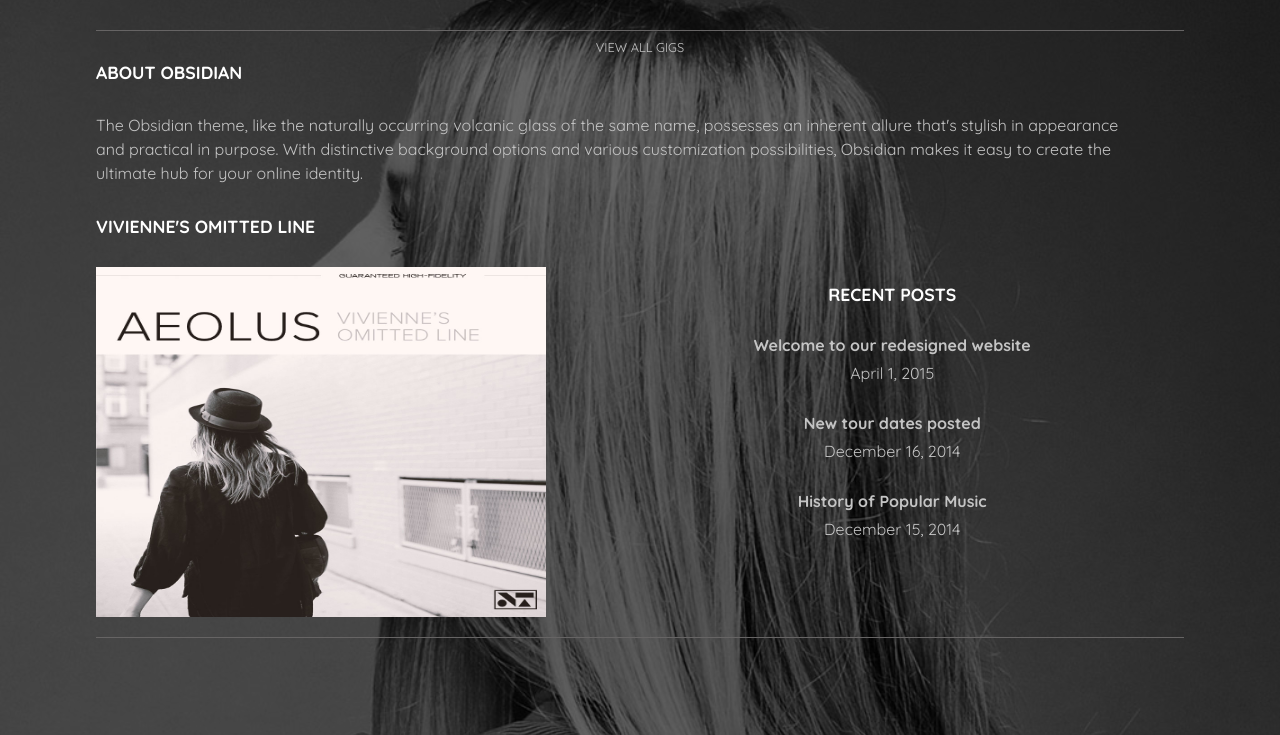
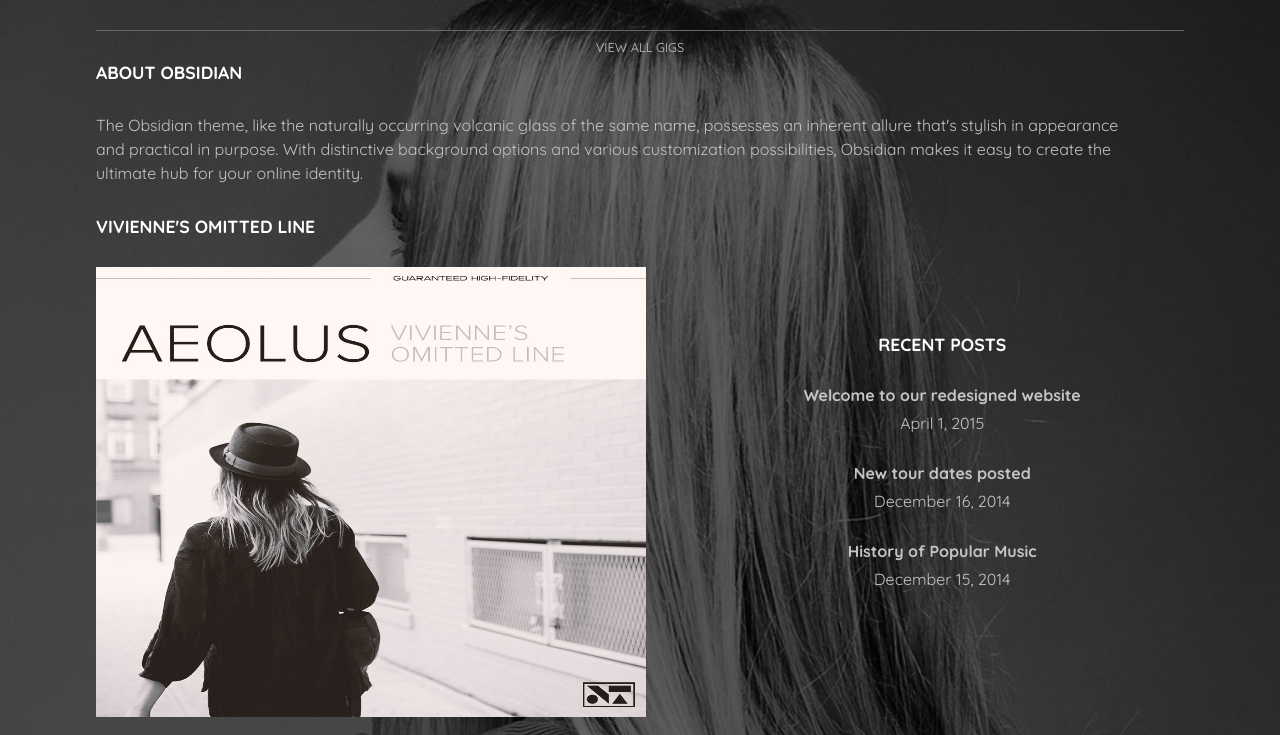
Before and after one commit to Klescouar/ChallengeMercredi, a plain HTML site: page index.html in a window 1280 px wide. Shown: the part 1528-2263 px from the top of the page. Drawn offline with Linux system fonts and the light colour scheme.

Commit message:
Ajustement

```diff
--- a/style.css
+++ b/style.css
@@ -257,12 +257,12 @@ flex-grow: 1;
   padding-right: 5%;
   padding-bottom: 20px;
   flex-grow: 1;
-  max-width: 450px;
+  max-width: 550px;
 
 }
 
 .midi img {
-  height: 350px;
+  height: 450px;
 }
 
 .righti {
@@ -309,8 +309,3 @@ align-items: center;
   font-size: 1.3em;
   color: white;
 }
-
-@media screen and (max-width: 750px) {
-
-
-}
```
